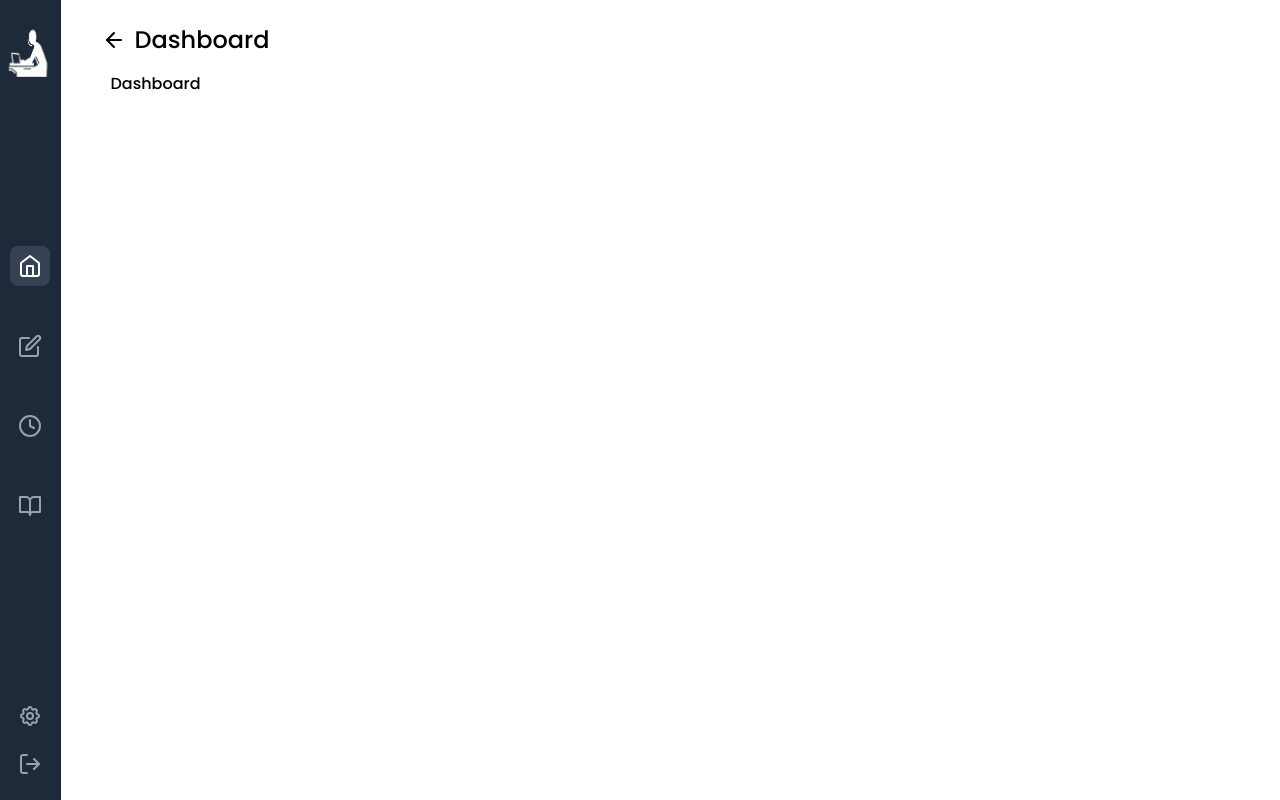
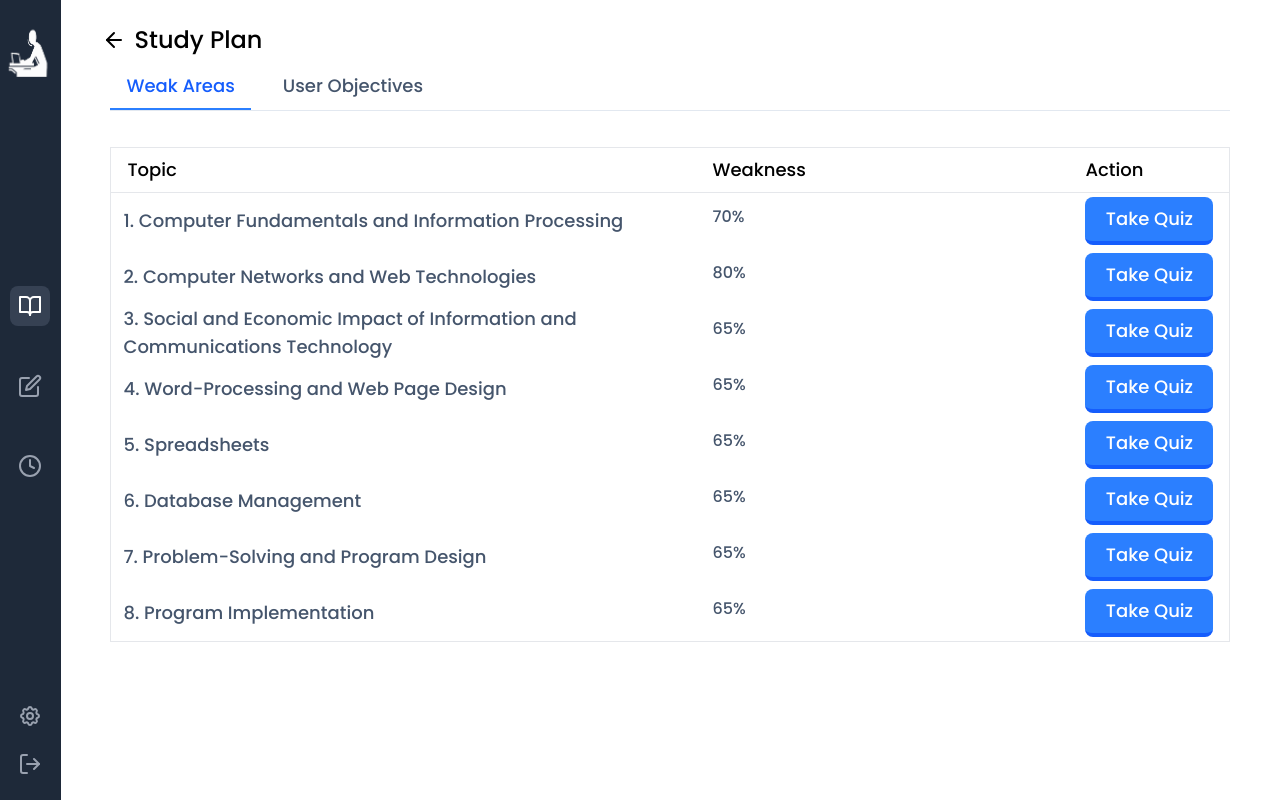
Before and after one commit to JamarTG/capstone, a React (Vite) app in the folder frontend/: page / in a window 1280 px wide. Built offline with nearby package versions, Linux system fonts and the light colour scheme.

Commit message:
merge: combine dashboard &  study-plan

```diff
--- a/frontend/src/components/layout/sidebar.tsx
+++ b/frontend/src/components/layout/sidebar.tsx
@@ -36,10 +36,10 @@ const SidebarLayout: React.FC<HomeLayoutProps> = ({ children }) => {
               strokeWidth="2"
               strokeLinecap="round"
               strokeLinejoin="round"
-              className="feather feather-home"
+              className="feather feather-book-open"
             >
-              <path d="M3 9l9-7 9 7v11a2 2 0 0 1-2 2H5a2 2 0 0 1-2-2z"></path>
-              <polyline points="9 22 9 12 15 12 15 22"></polyline>
+              <path d="M2 3h6a4 4 0 0 1 4 4v14a3 3 0 0 0-3-3H2z"></path>
+              <path d="M22 3h-6a4 4 0 0 0-4 4v14a3 3 0 0 1 3-3h7z"></path>
             </svg>
           </NavLink>
 
@@ -97,7 +97,7 @@ const SidebarLayout: React.FC<HomeLayoutProps> = ({ children }) => {
             </svg>
           </NavLink>
 
-          <NavLink
+          {/* <NavLink
             to={"/study-plan"}
             className={({ isActive }) =>
               `h-10 w-10 flex items-center justify-center rounded-lg cursor-pointer hover:bg-gray-700 hover:text-white transition duration-300 ease-linear ${
@@ -121,7 +121,8 @@ const SidebarLayout: React.FC<HomeLayoutProps> = ({ children }) => {
               <path d="M22 3h-6a4 4 0 0 0-4 4v14a3 3 0 0 1 3-3h7z"></path>
             </svg>
           </NavLink>
-        </div>
+         */}
+         </div>
 
         <div className="flex flex-col space-y-2">
           <NavLink
--- a/frontend/src/data/routes.tsx
+++ b/frontend/src/data/routes.tsx
@@ -1,7 +1,6 @@
 import Login from "../components/authentication/login";
 import Register from "../components/authentication/register";
 import SidebarLayout from "../components/layout/sidebar";
-import Dashboard from "../pages/dashboard";
 import Quiz from "../pages/quiz";
 import QuizHistory from "../pages/archive";
 // import Settings from "../pages/settings";
@@ -9,13 +8,11 @@ import StudyPlan from "../pages/study-plan";
 import NotFound from "../components/misc/not-found";
 
 const routes = [
-  { path: "/", element: <Dashboard />, layout: SidebarLayout },
+  { path: "/", element: <StudyPlan />, layout: SidebarLayout },
   { path: "/login", element: <Login /> },
   { path: "/register", element: <Register /> },
   { path: "/quiz-history", element: <QuizHistory />, layout: SidebarLayout },
   { path: "/quiz", element: <Quiz />, layout: SidebarLayout },
-  // { path: "/settings", element: <Settings />, layout: SidebarLayout },
-  { path: "/study-plan", element: <StudyPlan />, layout: SidebarLayout },
   { path: "*", element: <NotFound /> },
 ];
 
--- a/frontend/src/pages/dashboard.tsx
+++ /dev/null
@@ -1,11 +0,0 @@
-import PageContent from "../components/layout/page-content"
-
-const Dashboard = () => {
-  return (
-    <PageContent title="Dashboard">
-        Dashboard
-    </PageContent>
-  )
-}
-
-export default Dashboard
```
